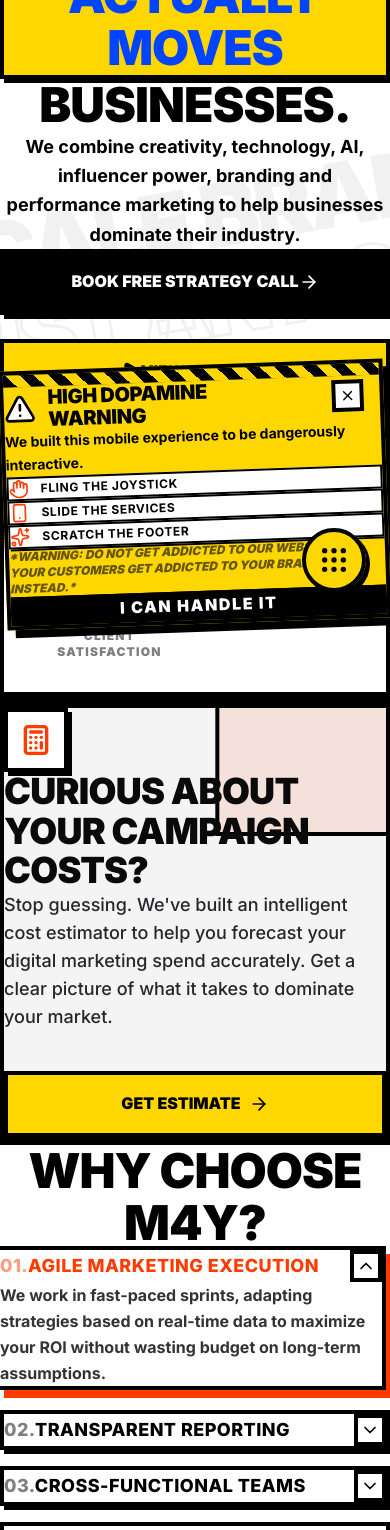
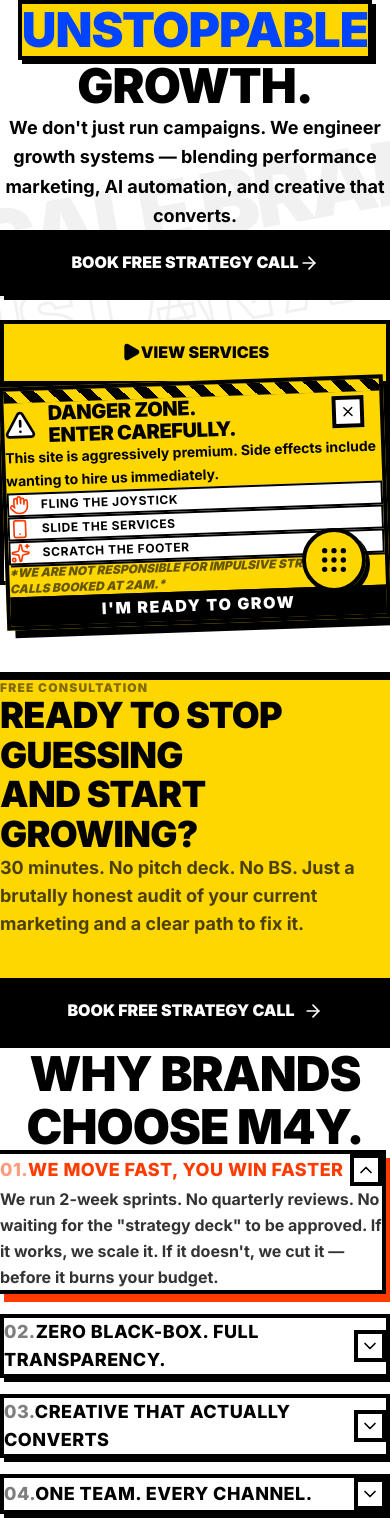
Before and after one commit to Krishlayy/m4y, a Next.js app: page / in a window 390 px wide. Shown: the part 220-1750 px from the top of the page. Built offline with nearby package versions, Linux system fonts and the light colour scheme.

Commit message:
content: full premium content rewrite — new copy, real email, social handles @marketing4you, India location, punchy headlines everywhere

```diff
--- a/src/components/home/Advantages.tsx
+++ b/src/components/home/Advantages.tsx
@@ -6,24 +6,24 @@
 
 const advantages = [
   {
-    title: 'Agile Marketing Execution',
-    content: 'We work in fast-paced sprints, adapting strategies based on real-time data to maximize your ROI without wasting budget on long-term assumptions.'
+    title: 'We Move Fast, You Win Faster',
+    content: 'We run 2-week sprints. No quarterly reviews. No waiting for the "strategy deck" to be approved. If it works, we scale it. If it doesn\'t, we cut it — before it burns your budget.'
   },
   {
-    title: 'Transparent Reporting',
-    content: 'Full access to our analytics dashboards. No black-box operations, just clear, actionable insights into where every dollar goes.'
+    title: 'Zero Black-Box. Full Transparency.',
+    content: 'You own the accounts. You see every rupee spent and every result generated. Our dashboards are live. Our communication is daily. No surprises, ever.'
   },
   {
-    title: 'Cross-functional Teams',
-    content: 'Your project gets a dedicated pod consisting of a strategist, copywriter, and performance expert working in sync.'
+    title: 'Creative That Actually Converts',
+    content: 'We don\'t make ads that win awards. We make ads that win customers. Every creative decision is backed by data, A/B tests, and a relentless obsession with your bottom line.'
   },
   {
-    title: 'Performance-Driven Creative',
-    content: 'Our creative decisions are backed by A/B testing and conversion rate optimization principles, ensuring ads don\'t just look good, they perform.'
+    title: 'One Team. Every Channel.',
+    content: 'SEO, paid ads, influencers, AI bots, content, design — all under one roof. No briefing 5 agencies. No coordination hell. Just one team that owns your entire growth engine.'
   },
   {
-    title: 'Scalable Infrastructure',
-    content: 'We build your marketing foundation to handle 10x growth, from technical SEO architecture to scalable paid media account structures.'
+    title: 'Built to Scale With You',
+    content: 'Whether you\'re at ₹1L/month ad spend or ₹1Cr+, our infrastructure grows with you. We\'ve built frameworks that don\'t break when you go from 100 to 100,000 customers.'
   }
 ];
 
@@ -34,8 +34,8 @@
     <section className="bg-white text-black border-t-4 border-black py-32 md:py-40">
       <div className="w-full px-6 md:px-16 lg:px-32 xl:px-40">
         <div className="text-center mb-16">
-          <h2 className="text-5xl md:text-6xl font-extrabold tracking-tight leading-tight uppercase">
-            Why choose M4Y?
+          <h2 className="text-5xl md:text-6xl font-black tracking-tighter leading-tight uppercase">
+            Why Brands<br/>Choose M4Y.
           </h2>
         </div>
 
--- a/src/components/home/Approach.tsx
+++ b/src/components/home/Approach.tsx
@@ -7,23 +7,23 @@
 const approaches = [
   {
     icon: <Zap className="w-10 h-10" />,
-    title: 'Sprint-based campaigns',
-    description: 'We run 2-week sprints. Because in digital marketing, a 6-month plan is just a detailed roadmap to becoming obsolete. We move fast and break only the things holding your revenue back.'
+    title: 'Strategy First',
+    description: 'Before we spend a single rupee of your budget, we audit your market, your competitors, and your funnel. Then we build a growth strategy that\'s unique to your business — not a copy-paste template.'
   },
   {
     icon: <Activity className="w-10 h-10" />,
-    title: 'Data-driven iteration',
-    description: 'We trust data, not our gut feelings. Unless our gut says "check the data again." Every decision is backed by cold, hard numbers so we can optimize your ROI relentlessly.'
+    title: 'Data, Then Gut',
+    description: 'Every campaign decision is rooted in real numbers. CTR, ROAS, CPL, CAC — we obsess over the metrics that actually move your business, and we optimize weekly, not quarterly.'
   },
   {
     icon: <Target className="w-10 h-10" />,
-    title: 'Laser-focused targeting',
-    description: 'Spray and pray is for amateur paintball, not marketing budgets. We segment your audience so tightly that your ads will feel like they\'re reading their minds.'
+    title: 'Precision Targeting',
+    description: 'We find the exact people who will buy your product — by interest, behavior, income, location, and intent. Your ad budget stops funding irrelevance and starts funding revenue.'
   },
   {
     icon: <Repeat className="w-10 h-10" />,
-    title: 'Continuous feedback loop',
-    description: 'We over-communicate. You\'ll never have to ask "what is the agency doing?" because we\'ll already be in your inbox telling you exactly how we\'re growing your business.'
+    title: 'Iterate. Scale. Repeat.',
+    description: 'What works gets doubled. What doesn\'t gets killed. We test relentlessly and allocate budget with surgical precision. No guesswork. Just compounding growth.'
   }
 ];
 
@@ -36,8 +36,8 @@
           <h2 className="text-5xl md:text-7xl font-black tracking-tighter mb-8 uppercase leading-[0.9]">
             Our <span className="text-white bg-[#FF3B00] px-3 py-1 border-4 border-black shadow-[4px_4px_0px_#000]">Methodology.</span>
           </h2>
-          <p className="text-xl md:text-2xl text-gray-800 font-bold leading-relaxed border-l-4 border-[#FF3B00] pl-6">
-            We operate like a tech company, applying agile principles to marketing to deliver measurable results faster.
+          <p className="text-xl md:text-2xl text-black font-bold leading-relaxed border-l-4 border-[#FF3B00] pl-6">
+            No fluff. No vague promises. Just a proven system that turns marketing spend into measurable business growth.
           </p>
         </div>
 
--- a/src/components/home/Culture.tsx
+++ b/src/components/home/Culture.tsx
@@ -36,17 +36,17 @@
             transition={{ duration: 0.6, delay: 0.2 }}
           >
             <h3 className="text-3xl md:text-4xl font-black uppercase tracking-tighter mb-8 leading-[0.9]">
-              We build digital products, but our foundation is people.
+              Founders who do the work.
             </h3>
-            <p className="text-xl font-bold text-gray-800 mb-12 leading-relaxed">
-              We are a team of passionate creators, thinkers, and builders. We value transparency, continuous learning, and pushing the boundaries of what&apos;s possible in the digital space. Our remote-friendly environment ensures we work with the best talent, regardless of location.
+            <p className="text-xl font-bold text-black/70 mb-12 leading-relaxed">
+              M4Y was built by 5 founders who refused to outsource what they pitch. Our strategists run live campaigns. Our engineers ship live products. We don&apos;t manage accounts — we grow businesses.
             </p>
 
             <ul className="space-y-8">
               {[
-                { title: 'Radical Transparency', desc: 'Honest communication at all levels. No hidden agendas.' },
-                { title: 'Continuous Growth', desc: 'Dedicated time and budget for learning and exploration.' },
-                { title: 'Remote-First', desc: 'Work from anywhere, collaborate seamlessly everywhere.' }
+                { title: 'We Own Results, Not Hours', desc: 'We\'re not billing you for time. We\'re accountable for your growth.' },
+                { title: 'Obsessively Curious', desc: 'The algorithm changes. We changed first. Always.' },
+                { title: 'Remote. Relentless.', desc: 'Distributed team, unified mission. 5 cities, 1 obsession.' }
               ].map((val, idx) => (
                 <li key={idx} className="flex gap-6 items-start group">
                   <div className="w-8 h-8 border-4 border-black flex items-center justify-center group-hover:bg-[#FF3B00] group-hover:text-white transition-colors duration-300 flex-shrink-0 mt-1">
--- a/src/components/home/HeroSection.tsx
+++ b/src/components/home/HeroSection.tsx
@@ -24,11 +24,10 @@
 ];
 
 const stats = [
-  { end: 500, suffix: "+", label: "Campaigns" },
-  { end: 150, suffix: "+", label: "Brands" },
+  { end: 150, suffix: "+", label: "Brands Scaled" },
+  { end: 500, suffix: "+", label: "Campaigns Run" },
   { end: 2, suffix: "B+", label: "Views Generated" },
-  { end: 500, suffix: "M+", label: "Reach" },
-  { end: 98, suffix: "%", label: "Client Satisfaction" },
+  { end: 98, suffix: "%", label: "Client Retention" },
 ];
 
 export default function HeroSection() {
@@ -93,7 +92,7 @@
             className="inline-flex items-center gap-2 px-5 py-2 border-4 border-black bg-[#FF3B00] text-white font-black uppercase text-sm tracking-wider shadow-[4px_4px_0px_#000] mb-8"
           >
             <span className="w-2 h-2 bg-white animate-pulse" />
-            Not another agency. A growth partner.
+            India&apos;s Most Aggressive Growth Agency
           </motion.div>
 
           {/* Main Heading */}
@@ -103,11 +102,11 @@
             transition={{ duration: 0.8, delay: 0.15 }}
             className="hero-heading text-5xl sm:text-6xl md:text-7xl lg:text-8xl font-black uppercase leading-[0.9] tracking-tighter mb-8 text-black"
           >
-            Marketing That
+            Your Brand.
             <br />
-            <span className="text-[#0044FF] bg-[#FFD700] px-2 py-1 inline-block mt-2 border-4 border-black shadow-[4px_4px_0px_#000]">Actually Moves</span>
+            <span className="text-[#0044FF] bg-[#FFD700] px-2 py-1 inline-block mt-2 border-4 border-black shadow-[4px_4px_0px_#000]">Unstoppable</span>
             <br />
-            <span className="mt-2 inline-block">Businesses.</span>
+            <span className="mt-2 inline-block">Growth.</span>
           </motion.h1>
 
           {/* Subheading */}
@@ -117,9 +116,8 @@
             transition={{ duration: 0.7, delay: 0.3 }}
             className="max-w-2xl mx-auto text-lg md:text-xl text-black font-bold leading-relaxed mb-12"
           >
-            We combine creativity, technology, AI, influencer power, branding
-            and performance marketing to help businesses dominate their
-            industry.
+            We don&apos;t just run campaigns. We engineer growth systems — blending
+            performance marketing, AI automation, and creative that converts.
           </motion.p>
 
           {/* CTA Buttons */}
--- a/src/components/home/LeadMagnet.tsx
+++ b/src/components/home/LeadMagnet.tsx
@@ -1,43 +1,39 @@
 "use client";
 
 import { motion } from "framer-motion";
-import { Calculator, ArrowRight } from "lucide-react";
+import { ArrowRight } from "lucide-react";
 import Link from "next/link";
 
 export default function LeadMagnet() {
   return (
-    <section className="w-full bg-white border-t-4 border-black py-32 md:py-40">
+    <section className="w-full bg-[#FFD700] border-t-4 border-black py-0">
       <div className="w-full px-6 md:px-16 lg:px-32 xl:px-40">
         <motion.div
           initial={{ opacity: 0, y: 30 }}
           whileInView={{ opacity: 1, y: 0 }}
           viewport={{ once: true }}
-          transition={{ duration: 0.6 }}
-          className="gray-panel p-8 md:p-16 flex flex-col md:flex-row items-center justify-between gap-10 relative overflow-hidden"
+          transition={{ duration: 0.5 }}
+          className="py-20 md:py-28 flex flex-col md:flex-row items-center justify-between gap-10 relative overflow-hidden"
         >
-          {/* Decorative geometric accent */}
-          <div className="absolute top-0 right-0 w-64 h-64 border-4 border-black bg-[#FF3B00]/10 -translate-y-1/2 translate-x-1/3 pointer-events-none" />
-          <div className="absolute bottom-0 right-10 w-32 h-32 bg-[#FF3B00] border-4 border-black shadow-[4px_4px_0px_#000] translate-y-1/2 pointer-events-none" />
+          {/* Decorative shape */}
+          <div className="absolute right-0 top-0 h-full w-1/4 bg-black/5 border-l-4 border-black pointer-events-none hidden md:block" />
 
           <div className="flex-1 relative z-10">
-            <div className="w-16 h-16 bg-white flex items-center justify-center border-4 border-black mb-8 shadow-[4px_4px_0px_#000]">
-              <Calculator className="text-[#FF3B00] w-8 h-8" strokeWidth={2.5} />
-            </div>
-
-            <h2 className="text-4xl md:text-5xl font-black uppercase tracking-tighter text-[#0A0A0A] mb-4">
-              Curious about your campaign costs?
+            <p className="font-black text-xs uppercase tracking-widest text-black/50 mb-4">Free Consultation</p>
+            <h2 className="text-4xl md:text-6xl font-black uppercase tracking-tighter text-black mb-4 leading-[0.9]">
+              Ready to Stop Guessing<br/>and Start Growing?
             </h2>
-            <p className="text-lg text-[#27272A] font-medium max-w-2xl">
-              Stop guessing. We&apos;ve built an intelligent cost estimator to help you forecast your digital marketing spend accurately. Get a clear picture of what it takes to dominate your market.
+            <p className="text-lg text-black/70 font-bold max-w-xl">
+              30 minutes. No pitch deck. No BS. Just a brutally honest audit of your current marketing and a clear path to fix it.
             </p>
           </div>
 
           <div className="w-full md:w-auto relative z-10 shrink-0">
             <Link
-              href="/contact"
-              className="btn-accent w-full md:w-auto group flex items-center justify-center gap-2"
+              href="/book-call"
+              className="btn-primary w-full md:w-auto group flex items-center justify-center gap-2 !bg-black !text-white hover:!bg-[#FF3B00]"
             >
-              Get Estimate
+              Book Free Strategy Call
               <ArrowRight className="w-5 h-5 group-hover:translate-x-1 transition-transform" />
             </Link>
           </div>
--- a/src/components/home/ServicesFunnel.tsx
+++ b/src/components/home/ServicesFunnel.tsx
@@ -7,23 +7,23 @@
 const funnelSteps = [
   {
     number: '01',
-    title: 'Test your idea',
-    services: ['Market Research', 'Competitor Analysis', 'MVP Launch Strategy', 'Audience Profiling']
+    title: 'Get Found',
+    services: ['SEO & Technical SEO', 'Google Ads', 'Content Marketing', 'Local SEO']
   },
   {
     number: '02',
-    title: 'Build your presence',
-    services: ['Brand Identity', 'Website Development', 'SEO Setup', 'Social Media Strategy']
+    title: 'Look Premium',
+    services: ['Brand Identity & Design', 'Website Development', 'UI/UX Design', 'Reels & Video Production']
   },
   {
     number: '03',
-    title: 'Grow your reach',
-    services: ['Paid Advertising (PPC)', 'Content Marketing', 'Email Campaigns', 'Influencer Outreach']
+    title: 'Grow Revenue',
+    services: ['Meta & Google Ads', 'Influencer Marketing', 'Email Automation', 'WhatsApp Marketing']
   },
   {
     number: '04',
-    title: 'Support & scale',
-    services: ['Conversion Rate Optimization', 'Marketing Automation', 'Data Analytics', 'Loyalty Programs']
+    title: 'Scale Ruthlessly',
+    services: ['AI Bots & Automation', 'CRO & Funnel Optimization', 'Analytics & Dashboards', 'Performance Scaling']
   }
 ];
 
@@ -33,8 +33,8 @@
       <div className="w-full px-6 md:px-16 lg:px-32 xl:px-40">
         <div className="flex flex-col md:flex-row justify-between items-start md:items-end mb-16 gap-8">
           <div>
-            <h2 className="text-5xl md:text-7xl font-extrabold tracking-tight leading-tight uppercase">
-              Full-funnel <br /> <span className="text-[#FF3B00] relative inline-block">marketing.<span className="absolute -bottom-2 left-0 w-full h-2 bg-black transform -skew-x-12"></span></span>
+            <h2 className="text-5xl md:text-7xl font-black tracking-tighter leading-[0.9] uppercase">
+              Everything you need.<br /><span className="text-[#FF3B00]">Nothing you don&apos;t.</span>
             </h2>
           </div>
           <Link href="/services" className="btn-primary group">
--- a/src/components/layout/Footer.tsx
+++ b/src/components/layout/Footer.tsx
@@ -31,11 +31,12 @@
         <div className="mb-24 flex flex-col xl:flex-row xl:items-end justify-between flex-wrap gap-12 border-b border-white/10 pb-20">
           <div className="max-w-5xl">
             <h2 className="text-5xl md:text-8xl lg:text-[100px] font-black tracking-tighter leading-[0.85] uppercase mb-8 break-words w-full">
-              Got an idea? <br />
-              <span className="text-black bg-[#FFD700] px-4 py-2 border-4 border-white inline-block mt-4">Let&apos;s build it.</span>
+              Let&apos;s build
+              <br />
+              <span className="text-black bg-[#FFD700] px-4 py-2 border-4 border-white inline-block mt-4">Something Real.</span>
             </h2>
-            <a href="mailto:hello@m4y.com" className="text-3xl md:text-5xl font-bold tracking-tight hover:text-[#FF3B00] transition-colors">
-              hello@m4y.com
+            <a href="mailto:support.m4y@gmail.com" className="text-3xl md:text-5xl font-bold tracking-tight hover:text-[#FF3B00] transition-colors">
+              support.m4y@gmail.com
             </a>
           </div>
           <Link href="/contact" className="group inline-flex items-center justify-center gap-6 bg-white text-black font-black text-2xl uppercase tracking-widest py-6 px-14 border-4 border-white hover:bg-transparent hover:text-white transition-all duration-300 shadow-[8px_8px_0_0_#FF3B00] hover:shadow-none hover:translate-x-2 hover:translate-y-2">
@@ -64,8 +65,13 @@
           <div className="lg:col-span-2">
             <h4 className="text-sm font-black text-white/50 uppercase tracking-widest mb-8">Connect</h4>
             <div className="flex flex-wrap gap-4">
-              {[Phone, MessageCircle, InstagramIcon, LinkedinIcon].map((Icon, i) => (
-                <a key={i} href="#" className="w-14 h-14 bg-black border-4 border-white hover:bg-[#FFD700] hover:text-black hover:border-[#FFD700] flex items-center justify-center transition-all duration-300 shadow-[4px_4px_0px_white] hover:shadow-none hover:translate-y-1 hover:translate-x-1">
+              {[
+                { href: 'https://wa.me/919999999999', Icon: Phone, label: 'WhatsApp' },
+                { href: 'https://www.instagram.com/marketing4you', Icon: InstagramIcon, label: 'Instagram' },
+                { href: 'https://www.linkedin.com/company/marketing4you', Icon: LinkedinIcon, label: 'LinkedIn' },
+                { href: 'https://www.youtube.com/@marketing4you', Icon: MessageCircle, label: 'YouTube' },
+              ].map(({ href, Icon, label }, i) => (
+                <a key={i} href={href} target="_blank" rel="noopener noreferrer" aria-label={label} className="w-14 h-14 bg-black border-4 border-white hover:bg-[#FFD700] hover:text-black hover:border-[#FFD700] flex items-center justify-center transition-all duration-300 shadow-[4px_4px_0px_white] hover:shadow-none hover:translate-y-1 hover:translate-x-1">
                   <Icon className="w-6 h-6" />
                 </a>
               ))}
@@ -73,8 +79,8 @@
             <div className="mt-12">
               <h4 className="text-sm font-black text-white/50 uppercase tracking-widest mb-4">Location</h4>
               <p className="text-xl font-black text-white/70 max-w-sm">
-                123 Digital Ave, Suite 500<br />
-                New York, NY 10001
+                India — Remote & Global<br />
+                <a href="mailto:support.m4y@gmail.com" className="text-[#FF3B00] hover:text-white transition-colors">support.m4y@gmail.com</a>
               </p>
             </div>
           </div>
--- a/src/components/ui/ExperienceWarning.tsx
+++ b/src/components/ui/ExperienceWarning.tsx
@@ -61,12 +61,12 @@
               <div className="flex items-center gap-3 mb-4">
                 <AlertTriangle className="w-8 h-8 text-black" fill="white" />
                 <h3 className="font-black uppercase text-xl tracking-tight leading-none">
-                  High Dopamine <br/> Warning
+                  Danger Zone.<br/>Enter Carefully.
                 </h3>
               </div>
 
               <p className="font-bold text-sm mb-4 leading-relaxed">
-                We built this mobile experience to be dangerously interactive.
+                This site is aggressively premium. Side effects include wanting to hire us immediately.
               </p>
 
               <ul className="space-y-3 mb-6 font-bold text-xs uppercase tracking-wider">
@@ -82,14 +82,14 @@
               </ul>
 
               <p className="text-xs font-black uppercase mb-6 text-black/60 italic">
-                *Warning: Do not get addicted to our website. Let your customers get addicted to your brand instead.*
+                *We are not responsible for impulsive strategy calls booked at 2am.*
               </p>
 
               <button
                 onClick={handleDismiss}
                 className="w-full bg-black text-white py-4 font-black uppercase tracking-widest border-2 border-black hover:bg-[#FF3B00] active:translate-y-1 shadow-[4px_4px_0px_0px_rgba(0,0,0,1)] active:shadow-none transition-all"
               >
-                I Can Handle It
+                I&apos;m Ready To Grow
               </button>
             </div>
           </motion.div>
```
